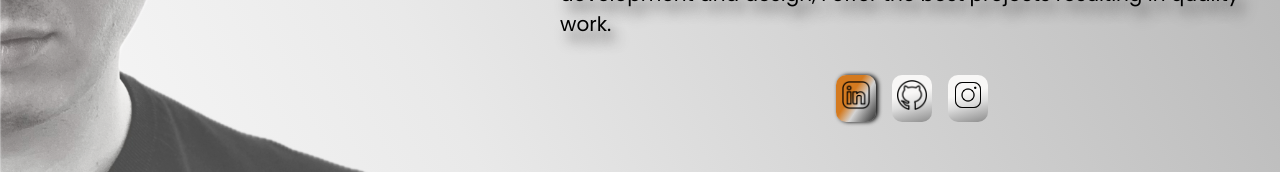
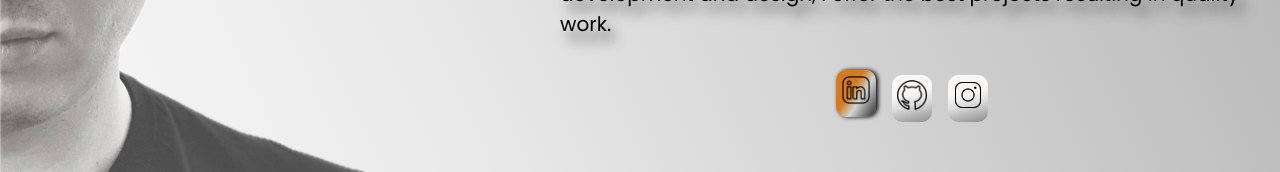
Before and after one commit to YK-1992/Portfolio-YKhambir, a React (Vite) app: page / in a window 1280 px wide. In both pictures the pointer is over the element 856 px from the left and 560 px from the top of the page. Shown: the part 462-634 px from the top of the page. Built offline with nearby package versions, Linux system fonts and the light colour scheme.

Commit message:
button likns style

```diff
--- a/src/Introduction/style-introduc.scss
+++ b/src/Introduction/style-introduc.scss
@@ -89,6 +89,8 @@ gap: 1rem;
         .links-button:hover{
             background: linear-gradient(123deg, rgb(212, 122, 31) 40%, rgba(233, 233, 233, 0) 61%, rgba(32, 32, 32, 0.95) 100%);            padding: 5px;
             box-shadow: 2px 0px 4px #000000;
+            transform: translateY(-5px);
+            transition: transform 0.8s ease, background-color 0.3s ease;
         }
     }
 }
```
